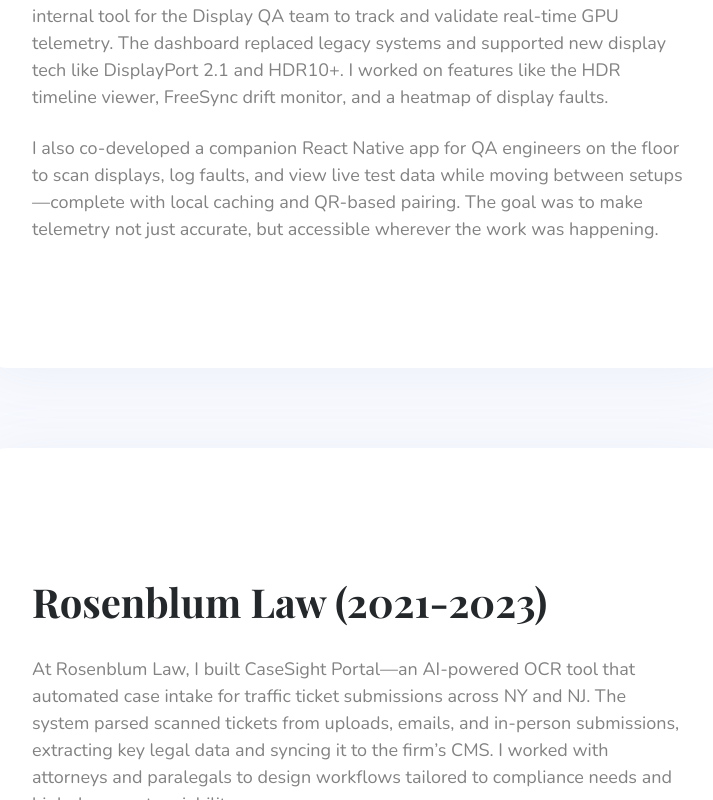
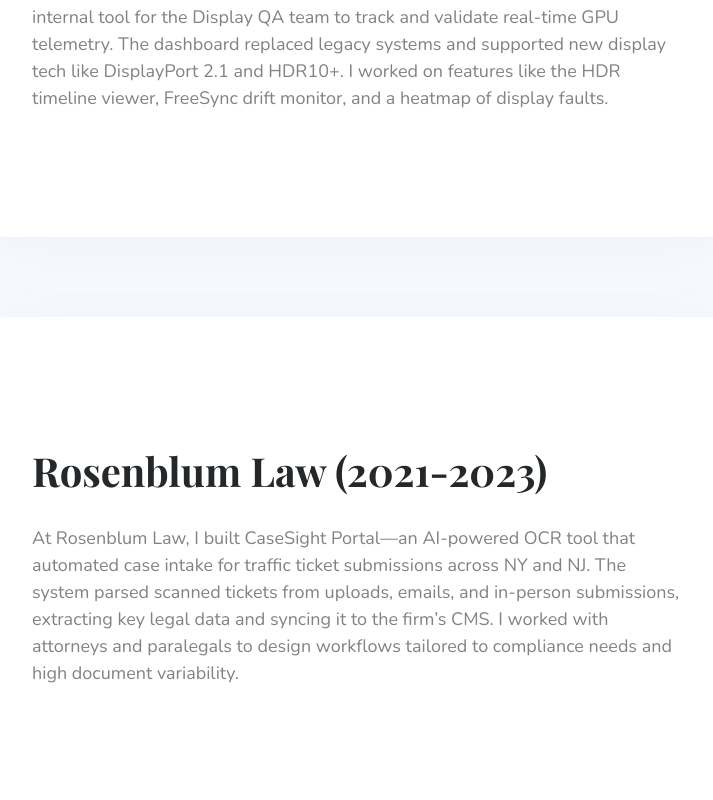
Before and after one commit to BREADLuVER/portfolio, a React (Vite) app: page /tablet-2 in a window 1280 px wide. Shown: the part 1300-2100 px from the top of the page, without its empty margins (282-995 px from the left). Built offline with nearby package versions, Linux system fonts and the light colour scheme.

Commit message:
Consolidate project descriptions in ProjectNfo component by merging text1 and text2 into a single paragraph for improved readability and coherence.

```diff
--- a/src/components/ProjectNfo/ProjectNfo.jsx
+++ b/src/components/ProjectNfo/ProjectNfo.jsx
@@ -12,8 +12,7 @@
   frameClassName,
   text = "AMD (2023-present)",
   textClassName,
-  text1 = "At AMD, I helped build the Radeon Display Insights Portal—a React + TypeScript dashboard used by the Display QA team to track real-time GPU telemetry for technologies like DisplayPort 2.1, HDR10+, and FreeSync. We replaced a tangle of older tools with a single, modern interface that visualized things like HDR activation timelines, refresh rate drift, and fault heatmaps across GPU models and firmware.",
-  text2 = "I also co-developed a companion React Native app for QA engineers on the floor to scan displays, log faults, and view live test data while moving between setups—complete with local caching and QR-based pairing. The goal was to make telemetry not just accurate, but accessible wherever the work was happening.",
+  text1 = "At AMD, I helped build the Radeon Display Insights Portal—a React + TypeScript dashboard used by the Display QA team to track real-time GPU telemetry for technologies like DisplayPort 2.1, HDR10+, and FreeSync. We replaced a tangle of older tools with a single, modern interface that visualized things like HDR activation timelines, refresh rate drift, and fault heatmaps across GPU models and firmware. I also co-developed a companion React Native app for QA engineers on the floor to scan displays, log faults, and view live test data while moving between setups—complete with local caching and QR-based pairing. The goal was to make telemetry not just accurate, but accessible wherever the work was happening.",
 }) => {
   return (
     <div className={`project-nfo ${className}`}>
@@ -21,7 +20,6 @@
         <div className="text">{text}</div>
 
         <p className={`p ${textClassName}`}>{text1}</p>
-        <p className={`p ${textClassName}`}>{text2}</p>
       </div>
     </div>
   );
```
